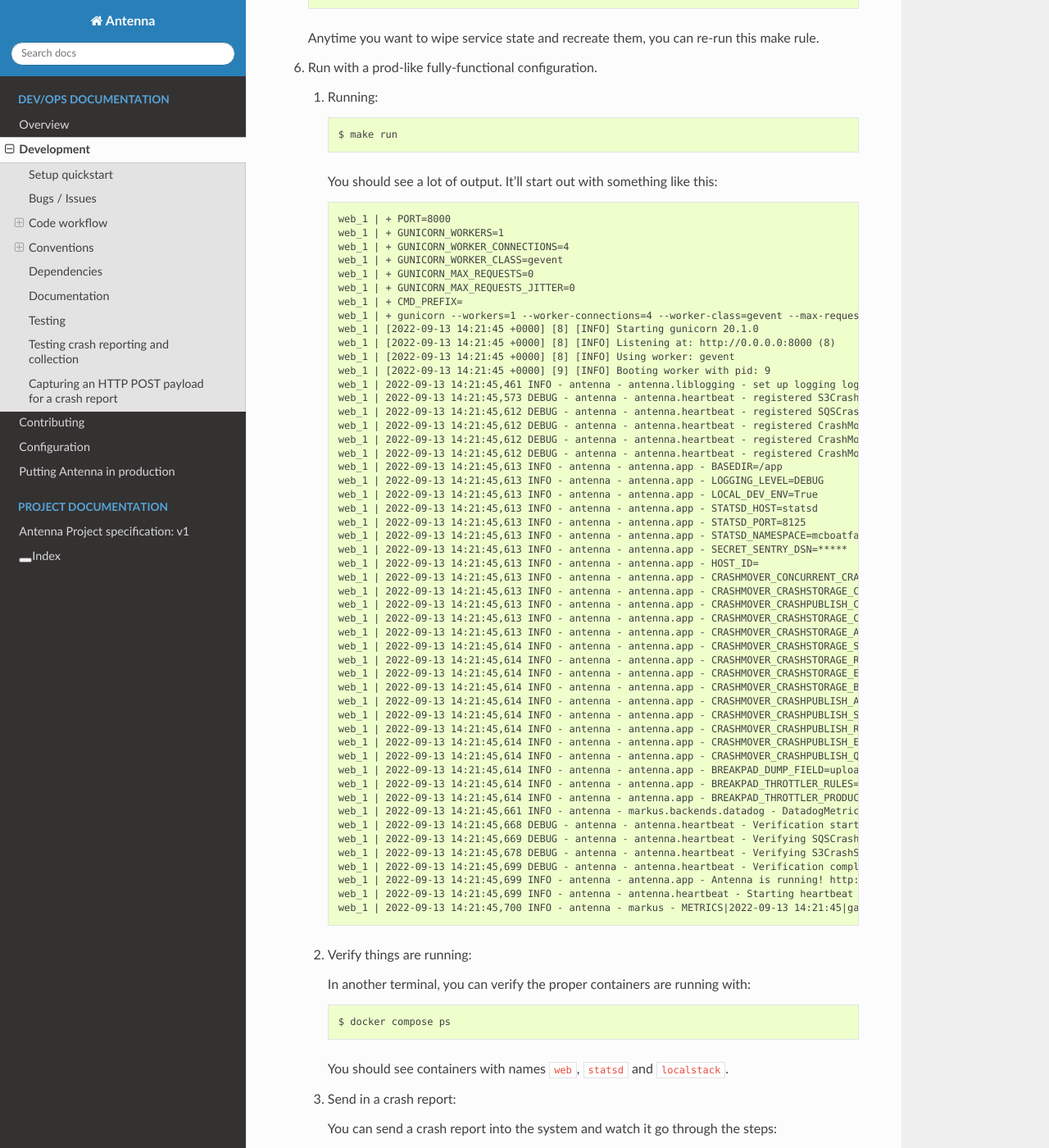
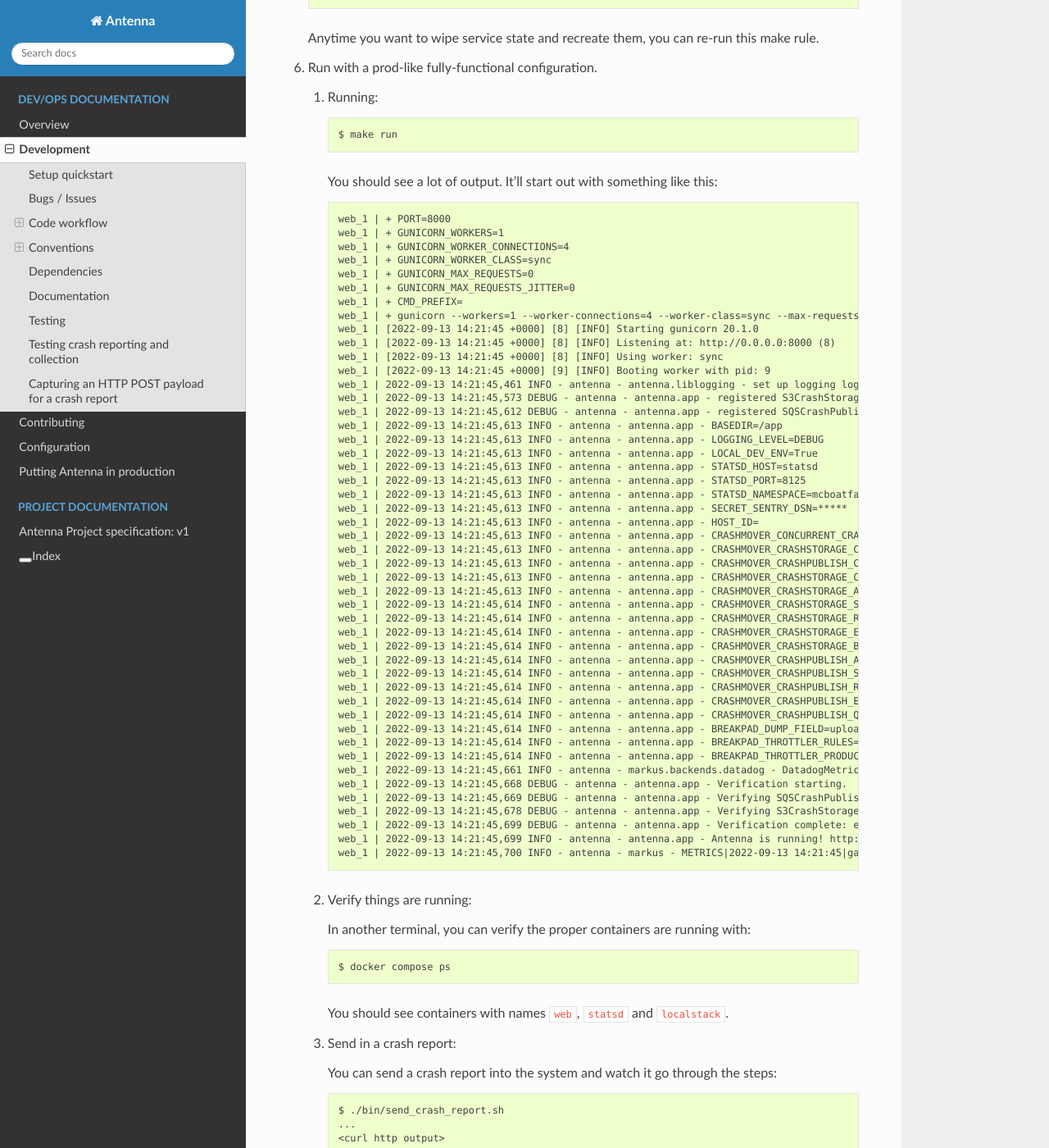
Before and after one commit to mozilla-services/antenna, a Sphinx documentation site: the page built from docs/dev.rst, in a window 1280 px wide and 1400 px high, scrolled down 1380 px. Shown: the whole window at 82% size. Built offline with Sphinx 7.4.7 and the Read the Docs theme 2.0.0, drawn with Linux system fonts in a browser that asks for light colours.

Commit message:
bug-1809500: drop gevent and switch gunicorn to default worker (#971)
and remove doc references to heartbeat

```diff
--- a/README.rst
+++ b/README.rst
@@ -6,9 +6,8 @@
 <https://socorro.readthedocs.io/>`_ that supports crash reports with minidumps
 generated by `breakpad <https://chromium.googlesource.com/breakpad/breakpad>`_.
 
-Uses Python 3, `Gunicorn <https://gunicorn.org/>`_, `gevent
-<https://www.gevent.org/>`_, `Falcon <https://falconframework.org/>`_ and some
-other things.
+Uses Python 3, `Gunicorn <https://gunicorn.org/>`_, `Falcon
+<https://falconframework.org/>`_ and some other things.
 
 * Free software: Mozilla Public License version 2.0
 * Code: https://github.com/mozilla-services/antenna/
--- a/docs/dev.rst
+++ b/docs/dev.rst
@@ -70,21 +70,18 @@
          web_1 | + PORT=8000
          web_1 | + GUNICORN_WORKERS=1
          web_1 | + GUNICORN_WORKER_CONNECTIONS=4
-         web_1 | + GUNICORN_WORKER_CLASS=gevent
+         web_1 | + GUNICORN_WORKER_CLASS=sync
          web_1 | + GUNICORN_MAX_REQUESTS=0
          web_1 | + GUNICORN_MAX_REQUESTS_JITTER=0
          web_1 | + CMD_PREFIX=
-         web_1 | + gunicorn --workers=1 --worker-connections=4 --worker-class=gevent --max-requests=0 --max-requests-jitter=0 --config=antenna/gunicornhooks.py --log-file=- --error-logfile=- --access-logfile=- --bind 0.0.0.0:8000 antenna.wsgi:application
+         web_1 | + gunicorn --workers=1 --worker-connections=4 --worker-class=sync --max-requests=0 --max-requests-jitter=0 --config=antenna/gunicornhooks.py --log-file=- --error-logfile=- --access-logfile=- --bind 0.0.0.0:8000 antenna.wsgi:application
          web_1 | [2022-09-13 14:21:45 +0000] [8] [INFO] Starting gunicorn 20.1.0
          web_1 | [2022-09-13 14:21:45 +0000] [8] [INFO] Listening at: http://0.0.0.0:8000 (8)
-         web_1 | [2022-09-13 14:21:45 +0000] [8] [INFO] Using worker: gevent
+         web_1 | [2022-09-13 14:21:45 +0000] [8] [INFO] Using worker: sync
          web_1 | [2022-09-13 14:21:45 +0000] [9] [INFO] Booting worker with pid: 9
          web_1 | 2022-09-13 14:21:45,461 INFO - antenna - antenna.liblogging - set up logging logging_level=DEBUG debug=True host_id=097fa14aec1e processname=antenna
-         web_1 | 2022-09-13 14:21:45,573 DEBUG - antenna - antenna.heartbeat - registered S3CrashStorage.verify_write_to_bucket for verification
-         web_1 | 2022-09-13 14:21:45,612 DEBUG - antenna - antenna.heartbeat - registered SQSCrashPublish.verify_queue for verification
-         web_1 | 2022-09-13 14:21:45,612 DEBUG - antenna - antenna.heartbeat - registered CrashMover.hb_report_health_stats for heartbeats
-         web_1 | 2022-09-13 14:21:45,612 DEBUG - antenna - antenna.heartbeat - registered CrashMover.hb_run_crashmover for heartbeats
-         web_1 | 2022-09-13 14:21:45,612 DEBUG - antenna - antenna.heartbeat - registered CrashMover.has_work_to_do for life
+         web_1 | 2022-09-13 14:21:45,573 DEBUG - antenna - antenna.app - registered S3CrashStorage.verify_write_to_bucket for verification
+         web_1 | 2022-09-13 14:21:45,612 DEBUG - antenna - antenna.app - registered SQSCrashPublish.verify_queue for verification
          web_1 | 2022-09-13 14:21:45,613 INFO - antenna - antenna.app - BASEDIR=/app
          web_1 | 2022-09-13 14:21:45,613 INFO - antenna - antenna.app - LOGGING_LEVEL=DEBUG
          web_1 | 2022-09-13 14:21:45,613 INFO - antenna - antenna.app - LOCAL_DEV_ENV=True
@@ -111,12 +108,11 @@
          web_1 | 2022-09-13 14:21:45,614 INFO - antenna - antenna.app - BREAKPAD_THROTTLER_RULES=antenna.throttler.MOZILLA_RULES
          web_1 | 2022-09-13 14:21:45,614 INFO - antenna - antenna.app - BREAKPAD_THROTTLER_PRODUCTS=antenna.throttler.MOZILLA_PRODUCTS
          web_1 | 2022-09-13 14:21:45,661 INFO - antenna - markus.backends.datadog - DatadogMetrics configured: statsd:8125 mcboatface
-         web_1 | 2022-09-13 14:21:45,668 DEBUG - antenna - antenna.heartbeat - Verification starting.
-         web_1 | 2022-09-13 14:21:45,669 DEBUG - antenna - antenna.heartbeat - Verifying SQSCrashPublish.verify_queue
-         web_1 | 2022-09-13 14:21:45,678 DEBUG - antenna - antenna.heartbeat - Verifying S3CrashStorage.verify_write_to_bucket
-         web_1 | 2022-09-13 14:21:45,699 DEBUG - antenna - antenna.heartbeat - Verification complete: everything is good!
+         web_1 | 2022-09-13 14:21:45,668 DEBUG - antenna - antenna.app - Verification starting.
+         web_1 | 2022-09-13 14:21:45,669 DEBUG - antenna - antenna.app - Verifying SQSCrashPublish.verify_queue
+         web_1 | 2022-09-13 14:21:45,678 DEBUG - antenna - antenna.app - Verifying S3CrashStorage.verify_write_to_bucket
+         web_1 | 2022-09-13 14:21:45,699 DEBUG - antenna - antenna.app - Verification complete: everything is good!
          web_1 | 2022-09-13 14:21:45,699 INFO - antenna - antenna.app - Antenna is running! http://localhost:8000/
-         web_1 | 2022-09-13 14:21:45,699 INFO - antenna - antenna.heartbeat - Starting heartbeat
          web_1 | 2022-09-13 14:21:45,700 INFO - antenna - markus - METRICS|2022-09-13 14:21:45|gauge|crashmover.work_queue_size|0|
 
    2. Verify things are running:
--- a/docs/overview.rst
+++ b/docs/overview.rst
@@ -171,11 +171,6 @@
     {"Timestamp": 1493998645733482752, "Type": "antenna.breakpad_resource", "Logger": "antenna", "Hostname": "ebf44d051438", "EnvVersion": "2.0", "Severity": 6, "Pid": 15, "Fields": {"host_id": "ebf44d051438", "message": "8e01b4e0-f38f-4b16-bc5a-043971170505 saved"}}
 
 
-You can see the heartbeat kicking off::
-
-    {"Timestamp": 1493998645532856576, "Type": "antenna.heartbeat", "Logger": "antenna", "Hostname": "ebf44d051438", "EnvVersion": "2.0", "Severity": 7, "Pid": 15, "Fields": {"host_id": "ebf44d051438", "message": "thump"}}
-
-
 Statsd
 ------
 
```
Also changed, not shown: docs/configuration.rst (+1 -7 lines), requirements.txt (+0 -143 lines), 4 other files.
